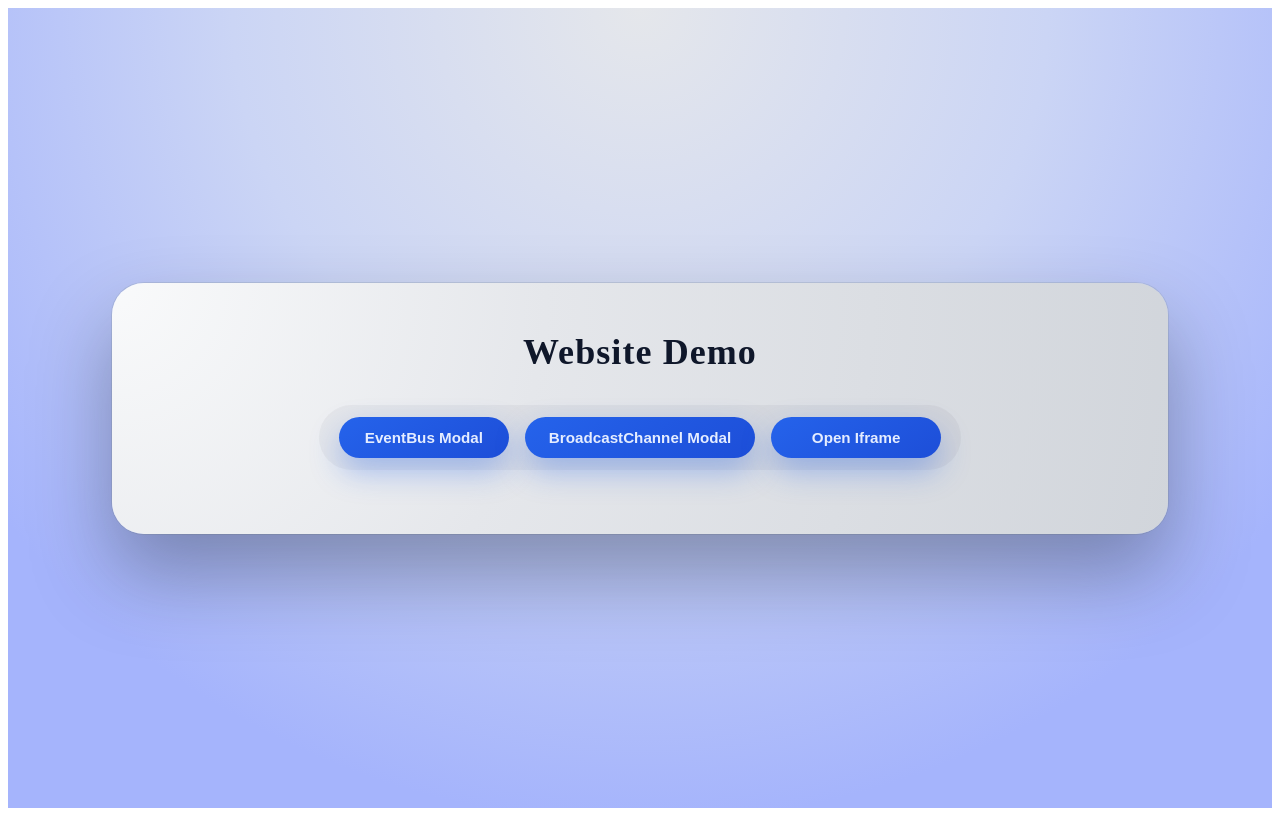
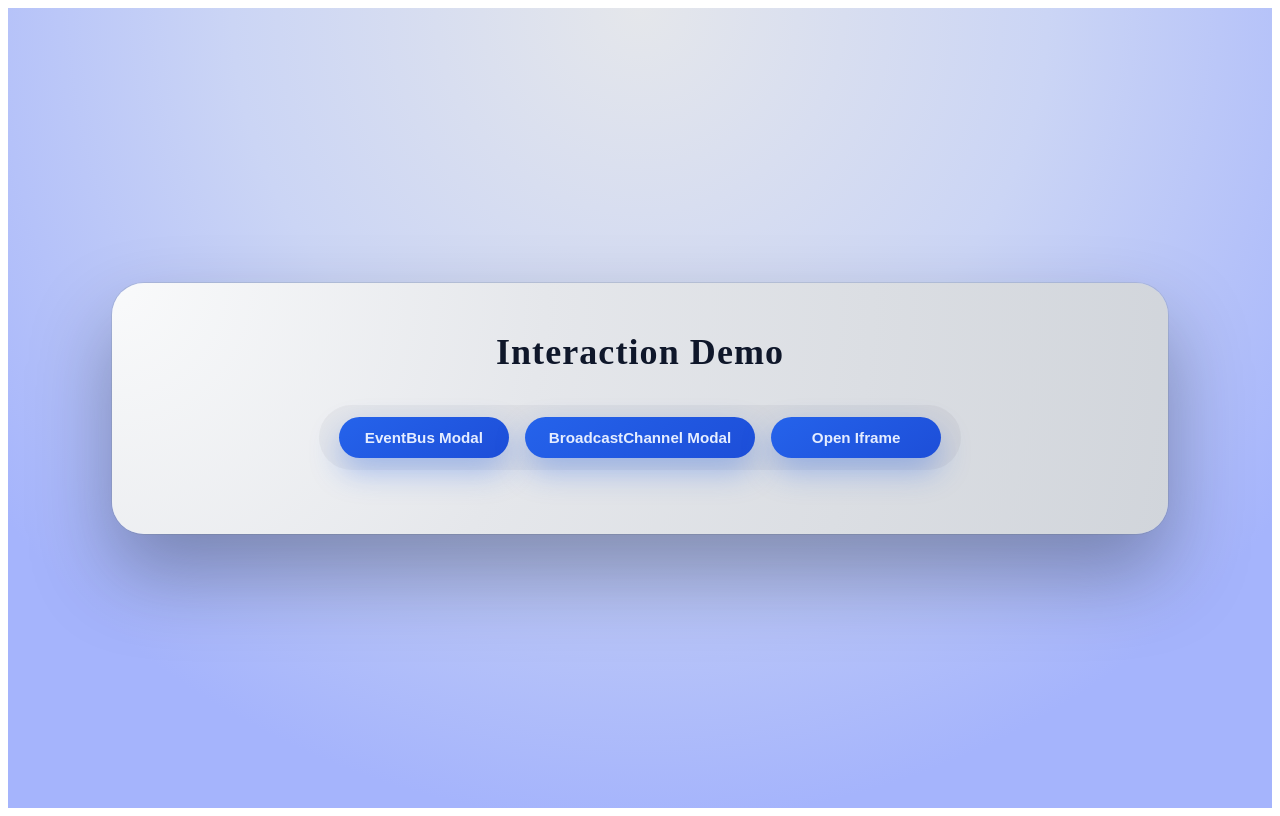
Before and after one commit to multiversx/mx-sdk-js-typed-channel, a React (Vite) app in the folder example/: page / in a window 1280 px wide. Built offline with nearby package versions, Linux system fonts and the light colour scheme.

Commit message:
Refactoring

```diff
--- a/example/src/WebsiteDemo.tsx
+++ b/example/src/InteractionDemo.tsx
@@ -3,7 +3,7 @@ import { openEventBusApproveModal } from './event-bus/EventBusApp';
 import { openBroadcastChannelApproveModal } from './broadcast-channel/BroadcastChannelDemo';
 import { IFRAME_HTML } from './iframe-postmessage/iframeHtml';
 
-export function WebsiteDemo() {
+export function InteractionDemo() {
   const [lastResponse, setLastResponse] = useState<string | null>(null);
   const [showIframe, setShowIframe] = useState(false);
 
@@ -53,7 +53,7 @@ export function WebsiteDemo() {
     <div className='demo-page'>
       <div className='demo-card'>
         <header className='demo-header'>
-          <h1 className='demo-title'>Website Demo</h1>
+          <h1 className='demo-title'>Interaction Demo</h1>
         </header>
 
         <div className='demo-actions'>
--- a/example/src/event-bus/EventBusApp.tsx
+++ b/example/src/event-bus/EventBusApp.tsx
@@ -39,7 +39,6 @@ export async function openEventBusApproveModal() {
   });
 
   unmountApprovalModal();
-  console.log(response.payload);
   return response.payload;
 }
 
--- a/example/src/iframe-postmessage/iframeHtml.tsx
+++ b/example/src/iframe-postmessage/iframeHtml.tsx
@@ -2,7 +2,7 @@ import React from 'react';
 import { renderToStaticMarkup } from 'react-dom/server';
 import { createApproveTemplate } from '../common/createApproveTemplate';
 
-const IframeApproveModalPage = () => (
+const IframeApproveModal = () => (
   <html lang='en'>
     <head>
       <meta charSet='UTF-8' />
@@ -20,5 +20,5 @@ const IframeApproveModalPage = () => (
 );
 
 export const IFRAME_HTML = `<!DOCTYPE html>${renderToStaticMarkup(
-  <IframeApproveModalPage />
+  <IframeApproveModal />
 )}`;
--- a/example/src/main.tsx
+++ b/example/src/main.tsx
@@ -1,6 +1,6 @@
 import React from 'react';
 import './style.css';
-import { WebsiteDemo } from './WebsiteDemo';
+import { InteractionDemo } from './InteractionDemo';
 import ReactDOM from 'react-dom/client';
 const rootElement = document.getElementById('root');
 
@@ -8,7 +8,7 @@ if (rootElement) {
   const root = ReactDOM.createRoot(rootElement);
   root.render(
     <React.StrictMode>
-      <WebsiteDemo />
+      <InteractionDemo />
     </React.StrictMode>
   );
 }
```
